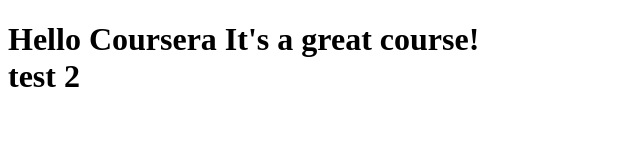
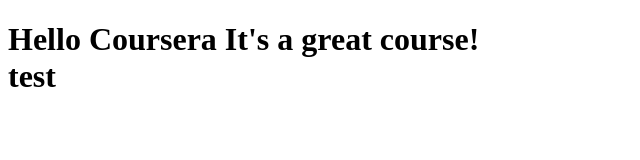
Before and after one commit to MarliesMaalderink/coursera-test, a plain HTML site: page site/index.html in a window 1280 px wide. Shown: the full height of the page, 0-640 px from the left. Drawn offline with Linux system fonts and the light colour scheme.

Commit message:
addition

```diff
--- a/site/index.html
+++ b/site/index.html
@@ -4,6 +4,6 @@
 	<title>Hello Coursera!</title>
 </head>
 <body>
-<h1>Hello Coursera It's a great course!<br /> test 2</h1>
+<h1>Hello Coursera It's a great course!<br /> test</h1>
 </body>
 </html>
```
